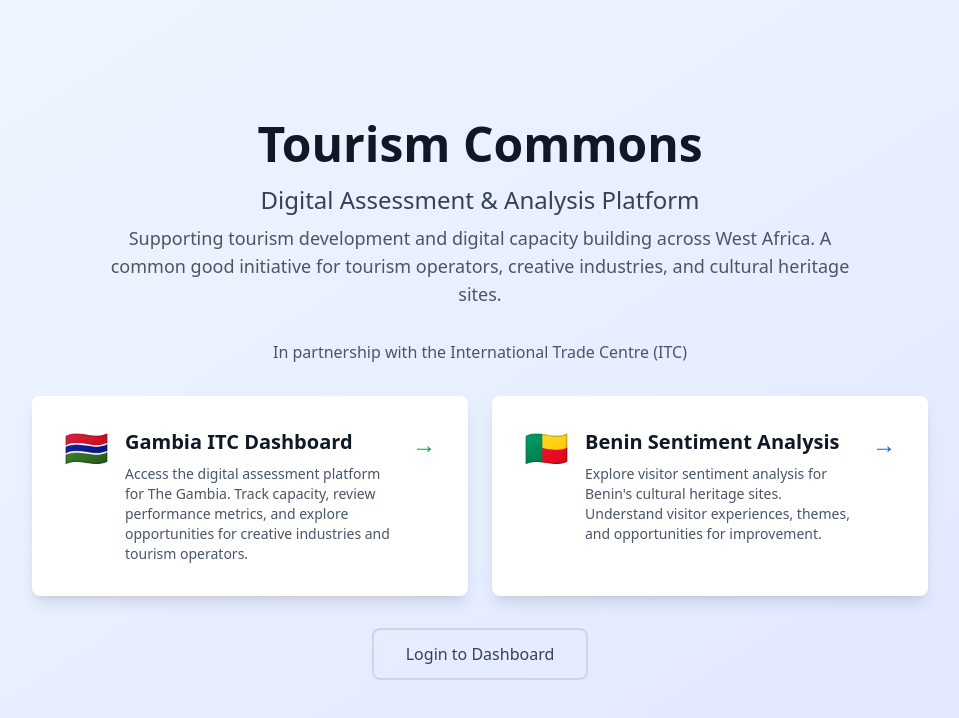
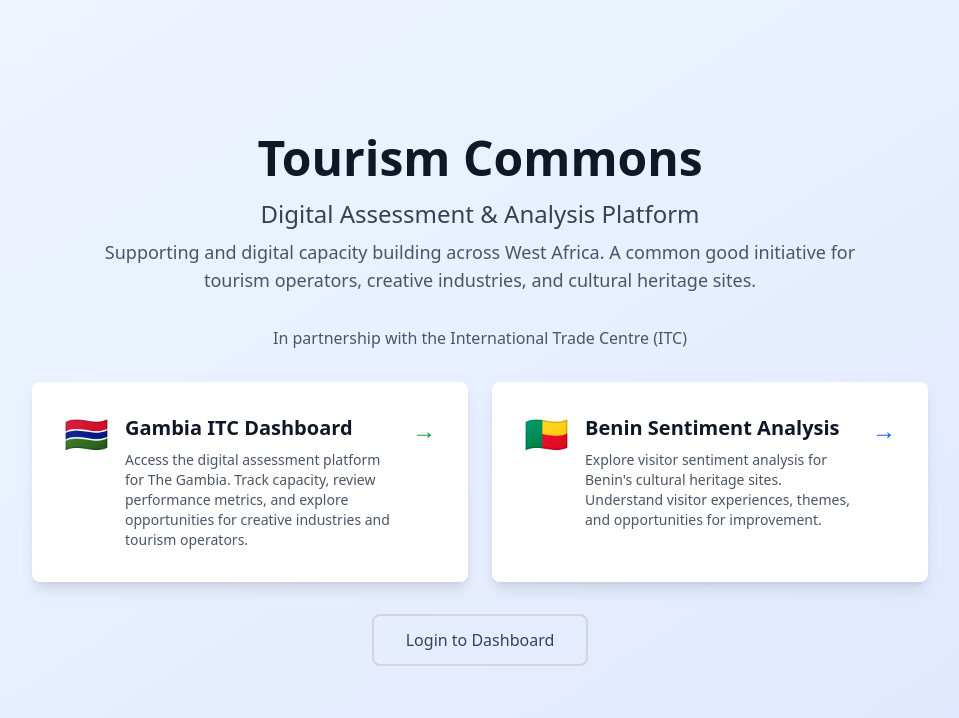
Before and after one commit to jeffries17/tourism-commons, a React (Vite) app in the folder digital_assessment/dashboard/: page / in a window 1280 px wide. Shown: the top 718 px of the page, without its empty margins (160-1119 px from the left). Built offline with nearby package versions, Linux system fonts and the light colour scheme.

Commit message:
Restore original TourismCommons landing page with values and mission

```diff
--- a/digital_assessment/dashboard/src/App.tsx
+++ b/digital_assessment/dashboard/src/App.tsx
@@ -56,7 +56,7 @@
                       Digital Assessment & Analysis Platform
                     </p>
                     <p className="text-lg text-gray-600 max-w-3xl mx-auto mb-8">
-                      Supporting tourism development and digital capacity building across West Africa.
+                      Supporting  and digital capacity building across West Africa.
                       A common good initiative for tourism operators, creative industries, and cultural heritage sites.
                     </p>
                     <p className="text-base text-gray-600 max-w-2xl mx-auto">
```
